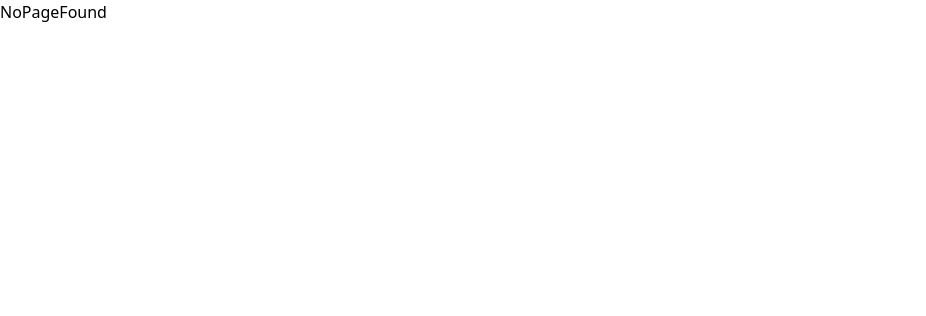
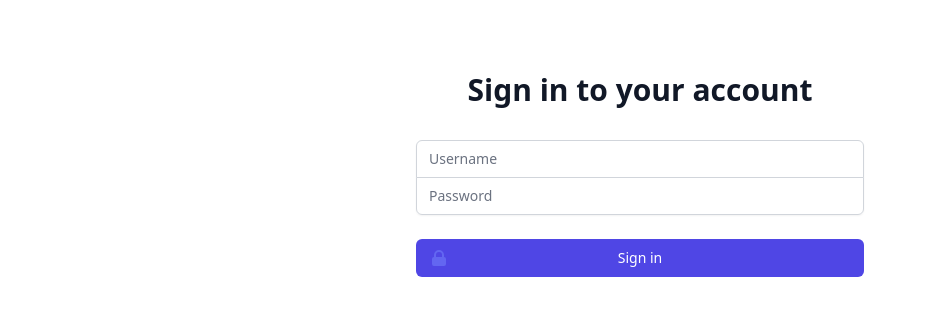
Before and after one commit to LuizAlexandreSilva/fake-store-web, a React (Create React App) app: page /login in a window 1280 px wide. Shown: the top 316 px of the page, without its empty margins (0-926 px from the left). Built offline with nearby package versions, Linux system fonts and the light colour scheme.

Commit message:
feat: login & route protection

```diff
--- a/package.json
+++ b/package.json
@@ -13,6 +13,7 @@
     "axios": "^0.27.2",
     "react": "^18.1.0",
     "react-dom": "^18.1.0",
+    "react-hook-form": "^7.31.1",
     "react-router-dom": "^6.3.0",
     "react-scripts": "5.0.1",
     "typescript": "^4.6.4",
--- a/src/App.tsx
+++ b/src/App.tsx
@@ -1,22 +1,12 @@
 import React from 'react';
-import { Route, Routes, BrowserRouter as Router } from 'react-router-dom';
-import { Layout } from './components/organisms/Layout';
-import { Home } from './components/pages/Home';
-import { NoPageFound } from './components/pages/NoPageFound';
-import { Product } from './components/pages/Product';
+import { AuthProvider } from './contexts/auth';
+import Routes from './routes';
 
 function App() {
   return (
-    <Router>
-      <Routes>
-        <Route path="/" element={<Layout />}>
-          <Route path="/" element={<Home />} />
-          <Route path="/product/:id" element={<Product />} />
-        </Route>
-
-        <Route path="*" element={<NoPageFound />} />
-      </Routes>
-    </Router>
+    <AuthProvider>
+      <Routes />
+    </AuthProvider>
   );
 }
 
--- a/src/components/molecules/Header/Header.tsx
+++ b/src/components/molecules/Header/Header.tsx
@@ -1,10 +1,27 @@
-import React from 'react';
+import React, { useContext } from 'react';
+import { AuthContext } from '../../../contexts/auth';
 
 function Header() {
+  const { signOut, user } = useContext(AuthContext);
+
   return (
     <header className="w-screen bg-orange-400 h-14 flex items-center">
       <div className="container mx-auto">
-        <h2 className="text-3xl text-white font-bold">Fake Store</h2>
+        <div className="flex justify-between">
+          <h2 className="text-3xl text-white font-bold">Fake Store</h2>
+          <div className="flex items-center">
+            <span className="text-white">
+              Hello, <strong>{user?.name.firstname}</strong>!
+            </span>
+            <button
+              className="ml-3 text-white bg-indigo-600 hover:bg-indigo-700 py-2 px-4 border border-transparent text-sm font-medium rounded-md "
+              type="button"
+              onClick={signOut}
+            >
+              Sign out
+            </button>
+          </div>
+        </div>
       </div>
     </header>
   );
--- a/src/components/organisms/Layout/Layout.tsx
+++ b/src/components/organisms/Layout/Layout.tsx
@@ -7,7 +7,7 @@ function Layout() {
     <div className="bg-slate-100 h-screen">
       <Header />
 
-      <div className="container mx-auto mt-5 px-3 h-full">
+      <div className="container mx-auto mt-5 px-3">
         <Outlet />
       </div>
     </div>
--- /dev/null
+++ b/src/components/pages/SignIn/SignIn.tsx
@@ -0,0 +1,105 @@
+import React, { useCallback, useContext, useEffect, useState } from 'react';
+import { FieldValues, useForm } from 'react-hook-form';
+import { useNavigate } from 'react-router-dom';
+import { AuthContext } from '../../../contexts/auth';
+
+function SignIn() {
+  const { register, handleSubmit } = useForm();
+  const { signIn } = useContext(AuthContext);
+  const [isLoading, setIsLoading] = useState(false);
+  const [errorMsg, setErrorMsg] = useState('');
+  const navigate = useNavigate();
+
+  const onSubmit = useCallback(
+    async (data: FieldValues) => {
+      try {
+        setErrorMsg('');
+        const { username, password } = data;
+        setIsLoading(true);
+        await signIn({
+          username,
+          password,
+        });
+
+        navigate('/', { replace: true });
+      } catch (err: any) {
+        const message = err.response.data || '';
+        setErrorMsg(message);
+      } finally {
+        setIsLoading(false);
+      }
+    },
+    [signIn, navigate],
+  );
+
+  return (
+    <div className="min-h-full flex items-center justify-center py-12 px-4 sm:px-6 lg:px-8">
+      <div className="max-w-md w-full space-y-8">
+        <div>
+          <h2 className="mt-6 text-center text-3xl font-extrabold text-gray-900">
+            Sign in to your account
+          </h2>
+        </div>
+        <form onSubmit={handleSubmit(onSubmit)} className="mt-8 space-y-6">
+          <input type="hidden" name="remember" value="true" />
+          <div className="rounded-md shadow-sm -space-y-px">
+            <div>
+              <input
+                id="username"
+                type="text"
+                autoComplete="username"
+                required
+                className="appearance-none rounded-none relative block w-full px-3 py-2 border border-gray-300 placeholder-gray-500 text-gray-900 rounded-t-md focus:outline-none focus:ring-indigo-500 focus:border-indigo-500 focus:z-10 sm:text-sm"
+                placeholder="Username"
+                {...register('username')}
+              />
+            </div>
+            <div>
+              <input
+                id="password"
+                type="password"
+                autoComplete="current-password"
+                required
+                className="appearance-none rounded-none relative block w-full px-3 py-2 border border-gray-300 placeholder-gray-500 text-gray-900 rounded-b-md focus:outline-none focus:ring-indigo-500 focus:border-indigo-500 focus:z-10 sm:text-sm"
+                placeholder="Password"
+                {...register('password')}
+              />
+            </div>
+          </div>
+          {errorMsg && (
+            <div className="text-center w-100 mt-1">
+              <span className="text-red-700">{errorMsg}</span>
+            </div>
+          )}
+
+          <div>
+            <button
+              disabled={isLoading}
+              type="submit"
+              className="group relative w-full flex justify-center py-2 px-4 border border-transparent text-sm font-medium rounded-md text-white bg-indigo-600 hover:bg-indigo-700 focus:outline-none focus:ring-2 focus:ring-offset-2 focus:ring-indigo-500"
+            >
+              <span className="absolute left-0 inset-y-0 flex items-center pl-3">
+                <svg
+                  className="h-5 w-5 text-indigo-500 group-hover:text-indigo-400"
+                  xmlns="http://www.w3.org/2000/svg"
+                  viewBox="0 0 20 20"
+                  fill="currentColor"
+                  aria-hidden="true"
+                >
+                  <path
+                    fillRule="evenodd"
+                    d="M5 9V7a5 5 0 0110 0v2a2 2 0 012 2v5a2 2 0 01-2 2H5a2 2 0 01-2-2v-5a2 2 0 012-2zm8-2v2H7V7a3 3 0 016 0z"
+                    clipRule="evenodd"
+                  />
+                </svg>
+              </span>
+              {!isLoading ? 'Sign in' : 'Loading'}
+            </button>
+          </div>
+        </form>
+      </div>
+    </div>
+  );
+}
+
+export default SignIn;
--- /dev/null
+++ b/src/components/pages/SignIn/index.tsx
@@ -0,0 +1 @@
+export { default as SignIn } from './SignIn';
--- /dev/null
+++ b/src/contexts/auth.tsx
@@ -0,0 +1,97 @@
+import React, { createContext, ReactNode, useCallback, useState } from 'react';
+import api from '../config/api';
+
+export const APP_NAME = 'FakeStoreWeb';
+
+type User = {
+  id: string;
+  username: string;
+  name: {
+    firstname: string;
+    lastname: string;
+  };
+  address: {
+    city: string;
+    street: string;
+    number: string;
+    zipcode: string;
+  };
+};
+
+type SignInCredentials = {
+  username: string;
+  password: string;
+};
+
+type AuthContextData = {
+  user?: User;
+  signIn(credentials: SignInCredentials): Promise<void>;
+  signOut(): void;
+};
+
+export const AuthContext = createContext<AuthContextData>(
+  {} as AuthContextData,
+);
+
+type AuthState = {
+  user?: User;
+  token: string;
+};
+
+export function AuthProvider({ children }: { children: ReactNode }) {
+  const [data, setData] = useState<AuthState>(() => {
+    const storedUser = localStorage.getItem(`${APP_NAME}:user`);
+    const token = localStorage.getItem(`${APP_NAME}:token`);
+
+    if (token && storedUser) {
+      api.defaults.headers.common.Authorization = `Bearer ${token}`;
+
+      return { token, user: JSON.parse(storedUser) };
+    }
+
+    return {} as AuthState;
+  });
+
+  const getUserByUsername = useCallback(
+    async (username: string) => {
+      const response = await api.get('/users');
+
+      const users: User[] = response.data;
+      const foundUser = users.find((user) => user.username === username);
+
+      setData({ ...data, user: foundUser });
+      localStorage.setItem(`${APP_NAME}:user`, JSON.stringify(foundUser));
+    },
+    [data],
+  );
+
+  const signIn = useCallback(
+    async (credentials: SignInCredentials) => {
+      const { username, password } = credentials;
+      const response = await api.post('/auth/login', {
+        username,
+        password,
+      });
+
+      setData({ ...data, token: response.data.token });
+      localStorage.setItem(`${APP_NAME}:token`, response.data.token);
+      // method used to get signed user data because login route does not return it
+      await getUserByUsername(username);
+    },
+    [data, getUserByUsername],
+  );
+
+  const signOut = useCallback(() => {
+    localStorage.removeItem(`${APP_NAME}:token`);
+    localStorage.removeItem(`${APP_NAME}:user`);
+
+    setData({} as AuthState);
+  }, []);
+
+  return (
+    // eslint-disable-next-line react/jsx-no-constructed-context-values
+    <AuthContext.Provider value={{ signIn, signOut, user: data.user }}>
+      {children}
+    </AuthContext.Provider>
+  );
+}
--- /dev/null
+++ b/src/routes/ProtectedRoute.tsx
@@ -0,0 +1,15 @@
+import React, { useContext } from 'react';
+import { Navigate } from 'react-router-dom';
+import { AuthContext } from '../contexts/auth';
+
+function ProtectedRoute({ children }: { children: JSX.Element }) {
+  const { user } = useContext(AuthContext);
+
+  if (!user) {
+    return <Navigate to="/login" replace />;
+  }
+
+  return children;
+}
+
+export default ProtectedRoute;
--- /dev/null
+++ b/src/routes/index.tsx
@@ -0,0 +1,44 @@
+import React from 'react';
+import {
+  BrowserRouter as Router,
+  Routes as DOMRoutes,
+  Route,
+} from 'react-router-dom';
+import { Layout } from '../components/organisms/Layout';
+import { Home } from '../components/pages/Home';
+import { NoPageFound } from '../components/pages/NoPageFound';
+import { Product } from '../components/pages/Product';
+import { SignIn } from '../components/pages/SignIn';
+import ProtectedRoute from './ProtectedRoute';
+
+function Routes() {
+  return (
+    <Router>
+      <DOMRoutes>
+        <Route path="/" element={<Layout />}>
+          <Route
+            path="/"
+            element={
+              <ProtectedRoute>
+                <Home />
+              </ProtectedRoute>
+            }
+          />
+          <Route
+            path="/product/:id"
+            element={
+              <ProtectedRoute>
+                <Product />
+              </ProtectedRoute>
+            }
+          />
+        </Route>
+
+        <Route path="/login" element={<SignIn />} />
+        <Route path="*" element={<NoPageFound />} />
+      </DOMRoutes>
+    </Router>
+  );
+}
+
+export default Routes;
```
Also changed, not shown: .eslintrc.json, 1 other file (tests, documents, lock files or other folders).
